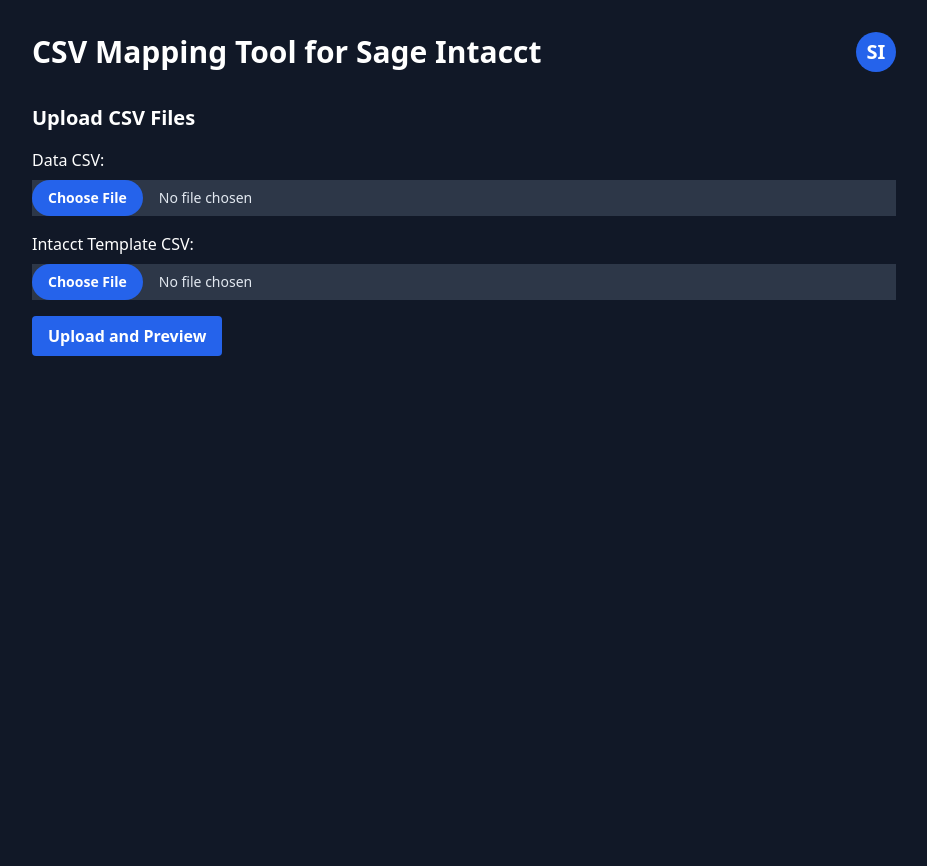
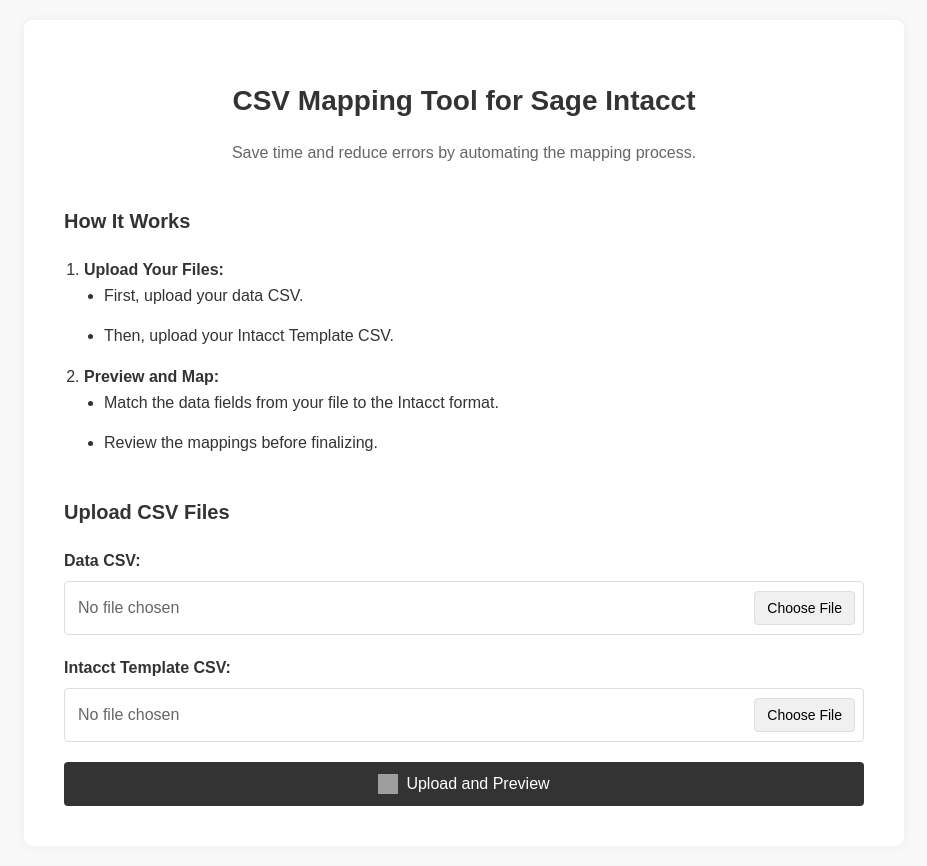
Before and after one commit to szubair22/CSVtoIntacctMapper, a Flask app: page / in a window 1280 px wide. Shown: the whole page, without its empty margins (176-1103 px from the left). Before the commit the page ends 356 px from the top, so only its background shows below. Run offline with Flask 3, Linux system fonts and the light colour scheme; some libraries are stand-ins or nearby versions; grey boxes are pictures that could not be loaded.

Commit message:
Re-beautifying 3

```diff
--- a/static/css/styles.css
+++ b/static/css/styles.css
@@ -1,43 +1,118 @@
 /* Custom styles for dark theme */
 body {
-    background-color: #1a202c;
-    color: #ffffff;
+    font-family: Arial, sans-serif;
+    line-height: 1.6;
+    color: #333;
+    background-color: #f8f8f8;
+    margin: 0;
+    padding: 20px;
 }
 
 .container {
-    max-width: 64rem;
-    margin-left: auto;
-    margin-right: auto;
+    max-width: 800px;
+    margin: 0 auto;
+    padding: 40px;
+    background-color: #fff;
+    box-shadow: 0 0 10px rgba(0, 0, 0, 0.05);
+    border-radius: 8px;
 }
 
-table {
-    background-color: #2d3748;
-    color: #e2e8f0;
+h1 {
+    text-align: center;
+    color: #333;
+    font-size: 28px;
+    margin-bottom: 10px;
 }
 
-th {
-    background-color: #4a5568;
+.subtitle {
+    text-align: center;
+    color: #666;
+    margin-bottom: 40px;
+    font-size: 16px;
 }
 
-tr:nth-child(even) {
-    background-color: #2d3748;
+h2 {
+    color: #333;
+    font-size: 20px;
+    margin-bottom: 20px;
 }
 
-tr:nth-child(odd) {
-    background-color: #374151;
+.how-it-works {
+    margin-bottom: 40px;
 }
 
-select, input[type="text"], input[type="file"] {
-    background-color: #2d3748;
-    color: #e2e8f0;
-    border-color: #4a5568;
+.how-it-works ol {
+    padding-left: 20px;
 }
 
-select:focus, input[type="text"]:focus, input[type="file"]:focus {
-    border-color: #63b3ed;
+.how-it-works li {
+    margin-bottom: 15px;
 }
 
-/* Ensure text is visible on blue buttons */
-.bg-blue-600, .bg-blue-700 {
-    color: #ffffff;
+.how-it-works ul {
+    padding-left: 20px;
+    list-style-type: disc;
 }
+
+.file-input {
+    margin-bottom: 20px;
+}
+
+.file-input label {
+    display: block;
+    margin-bottom: 8px;
+    font-weight: bold;
+}
+
+.file-input-wrapper {
+    display: flex;
+    align-items: center;
+    border: 1px solid #ddd;
+    border-radius: 4px;
+    padding: 8px;
+    background-color: #fff;
+}
+
+.file-input-wrapper input[type="file"] {
+    display: none;
+}
+
+.file-name {
+    flex-grow: 1;
+    padding: 5px;
+    color: #666;
+}
+
+.choose-file-btn {
+    background-color: #f0f0f0;
+    border: 1px solid #ddd;
+    padding: 8px 12px;
+    cursor: pointer;
+    border-radius: 4px;
+    font-size: 14px;
+}
+
+#upload-btn {
+    display: flex;
+    align-items: center;
+    justify-content: center;
+    width: 100%;
+    padding: 12px;
+    background-color: #333;
+    color: #fff;
+    border: none;
+    border-radius: 4px;
+    cursor: pointer;
+    font-size: 16px;
+    transition: background-color 0.3s ease;
+}
+
+#upload-btn:hover {
+    background-color: #444;
+}
+
+#upload-btn img {
+    margin-right: 8px;
+    width: 20px;
+    height: 20px;
+}
--- a/templates/index.html
+++ b/templates/index.html
@@ -4,61 +4,59 @@
     <meta charset="UTF-8">
     <meta name="viewport" content="width=device-width, initial-scale=1.0">
     <title>CSV Mapping Tool for Sage Intacct</title>
-    <script src="https://cdn.tailwindcss.com"></script>
     <link rel="stylesheet" href="{{ url_for('static', filename='css/styles.css') }}">
 </head>
-<body class="bg-gray-900 text-white">
-    <div class="container mx-auto px-4 py-8 max-w-4xl">
-        <div class="flex justify-between items-center mb-8">
-            <h1 class="text-3xl font-bold">CSV Mapping Tool for Sage Intacct</h1>
-            <div class="logo w-10 h-10 bg-blue-600 rounded-full flex items-center justify-center text-white font-bold text-xl">
-                SI
-            </div>
-        </div>
+<body>
+    <div class="container">
+        <h1>CSV Mapping Tool for Sage Intacct</h1>
+        <p class="subtitle">Save time and reduce errors by automating the mapping process.</p>
 
-        <div class="mb-8">
-            <h2 class="text-xl font-semibold mb-4">Upload CSV Files</h2>
-            <form id="uploadForm" class="space-y-4">
-                <div>
-                    <label for="dataFile" class="block mb-2">Data CSV:</label>
-                    <input type="file" id="dataFile" name="dataFile" accept=".csv" required class="block w-full text-sm text-gray-300 file:mr-4 file:py-2 file:px-4 file:rounded-full file:border-0 file:text-sm file:font-semibold file:bg-blue-600 file:text-white hover:file:bg-blue-700">
+        <section class="how-it-works">
+            <h2>How It Works</h2>
+            <ol>
+                <li>
+                    <strong>Upload Your Files:</strong>
+                    <ul>
+                        <li>First, upload your data CSV.</li>
+                        <li>Then, upload your Intacct Template CSV.</li>
+                    </ul>
+                </li>
+                <li>
+                    <strong>Preview and Map:</strong>
+                    <ul>
+                        <li>Match the data fields from your file to the Intacct format.</li>
+                        <li>Review the mappings before finalizing.</li>
+                    </ul>
+                </li>
+            </ol>
+        </section>
+
+        <section class="upload-section">
+            <h2>Upload CSV Files</h2>
+            <form id="upload-form" enctype="multipart/form-data">
+                <div class="file-input">
+                    <label for="data-csv">Data CSV:</label>
+                    <div class="file-input-wrapper">
+                        <input type="file" id="data-csv" name="data-csv" accept=".csv">
+                        <span class="file-name">No file chosen</span>
+                        <button type="button" class="choose-file-btn">Choose File</button>
+                    </div>
                 </div>
-                <div>
-                    <label for="templateFile" class="block mb-2">Intacct Template CSV:</label>
-                    <input type="file" id="templateFile" name="templateFile" accept=".csv" required class="block w-full text-sm text-gray-300 file:mr-4 file:py-2 file:px-4 file:rounded-full file:border-0 file:text-sm file:font-semibold file:bg-blue-600 file:text-white hover:file:bg-blue-700">
+                <div class="file-input">
+                    <label for="template-csv">Intacct Template CSV:</label>
+                    <div class="file-input-wrapper">
+                        <input type="file" id="template-csv" name="template-csv" accept=".csv">
+                        <span class="file-name">No file chosen</span>
+                        <button type="button" class="choose-file-btn">Choose File</button>
+                    </div>
                 </div>
-                <button type="submit" class="bg-blue-600 hover:bg-blue-700 text-white font-bold py-2 px-4 rounded">
+                <button type="submit" id="upload-btn">
+                    <img src="{{ url_for('static', filename='images/upload-icon.svg') }}" alt="Upload icon">
                     Upload and Preview
                 </button>
             </form>
-        </div>
-
-        <div id="previewSection" class="hidden mb-8">
-            <h2 class="text-xl font-semibold mb-4">CSV Preview</h2>
-            <div class="grid grid-cols-1 md:grid-cols-2 gap-4">
-                <div>
-                    <h3 class="text-lg font-medium mb-2">Data CSV</h3>
-                    <div id="dataPreview" class="bg-gray-800 p-4 rounded shadow overflow-x-auto"></div>
-                </div>
-                <div>
-                    <h3 class="text-lg font-medium mb-2">Intacct Template CSV</h3>
-                    <div id="templatePreview" class="bg-gray-800 p-4 rounded shadow overflow-x-auto"></div>
-                </div>
-            </div>
-        </div>
-
-        <div id="mappingSection" class="hidden mb-8">
-            <h2 class="text-xl font-semibold mb-4">Field Mapping</h2>
-            <form id="mappingForm" class="space-y-4"></form>
-        </div>
-
-        <div id="downloadSection" class="hidden">
-            <button id="generateBtn" class="bg-green-600 hover:bg-green-700 text-white font-bold py-2 px-4 rounded">
-                Generate and Download Mapped CSV
-            </button>
-        </div>
+        </section>
     </div>
-
     <script src="{{ url_for('static', filename='js/script.js') }}"></script>
 </body>
 </html>
```
